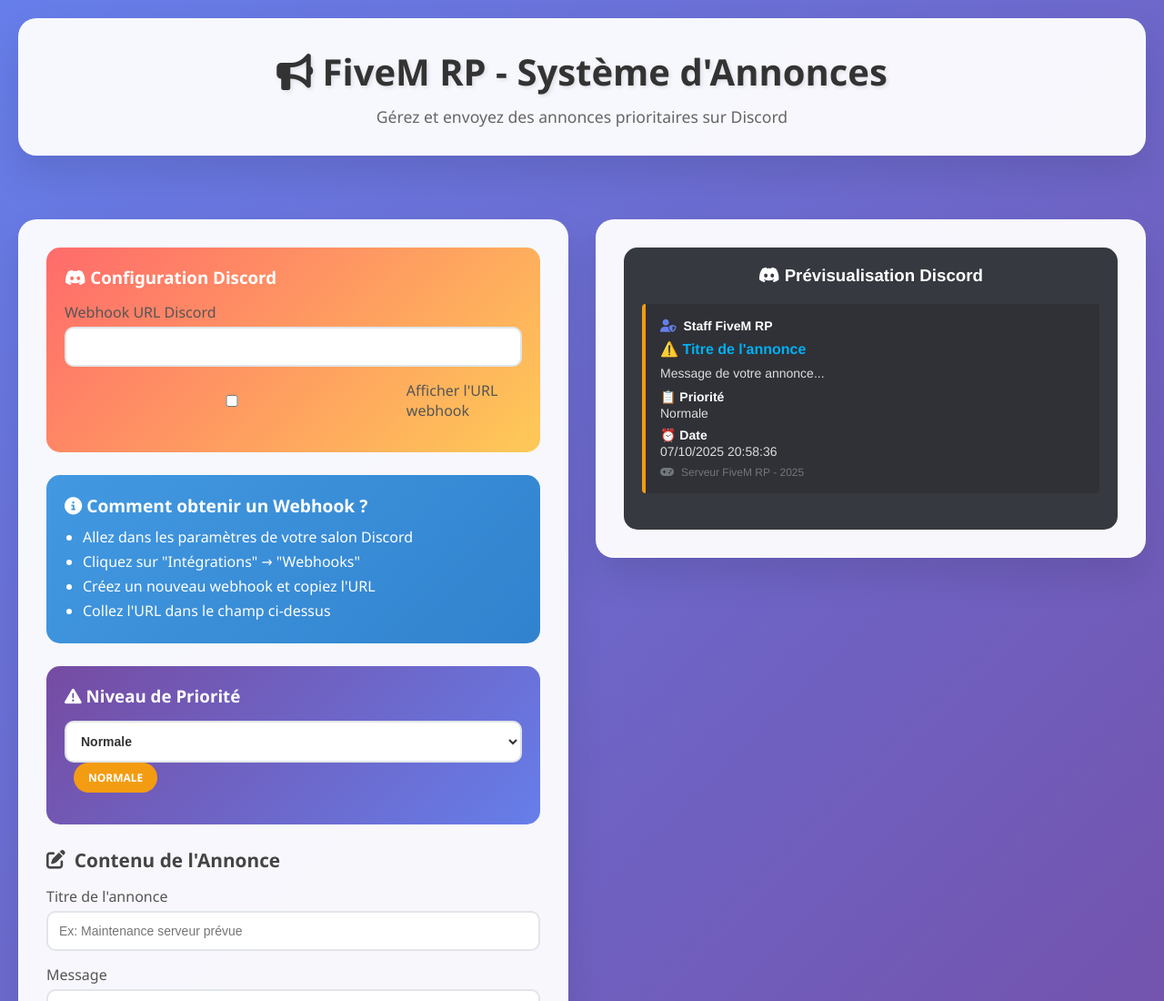
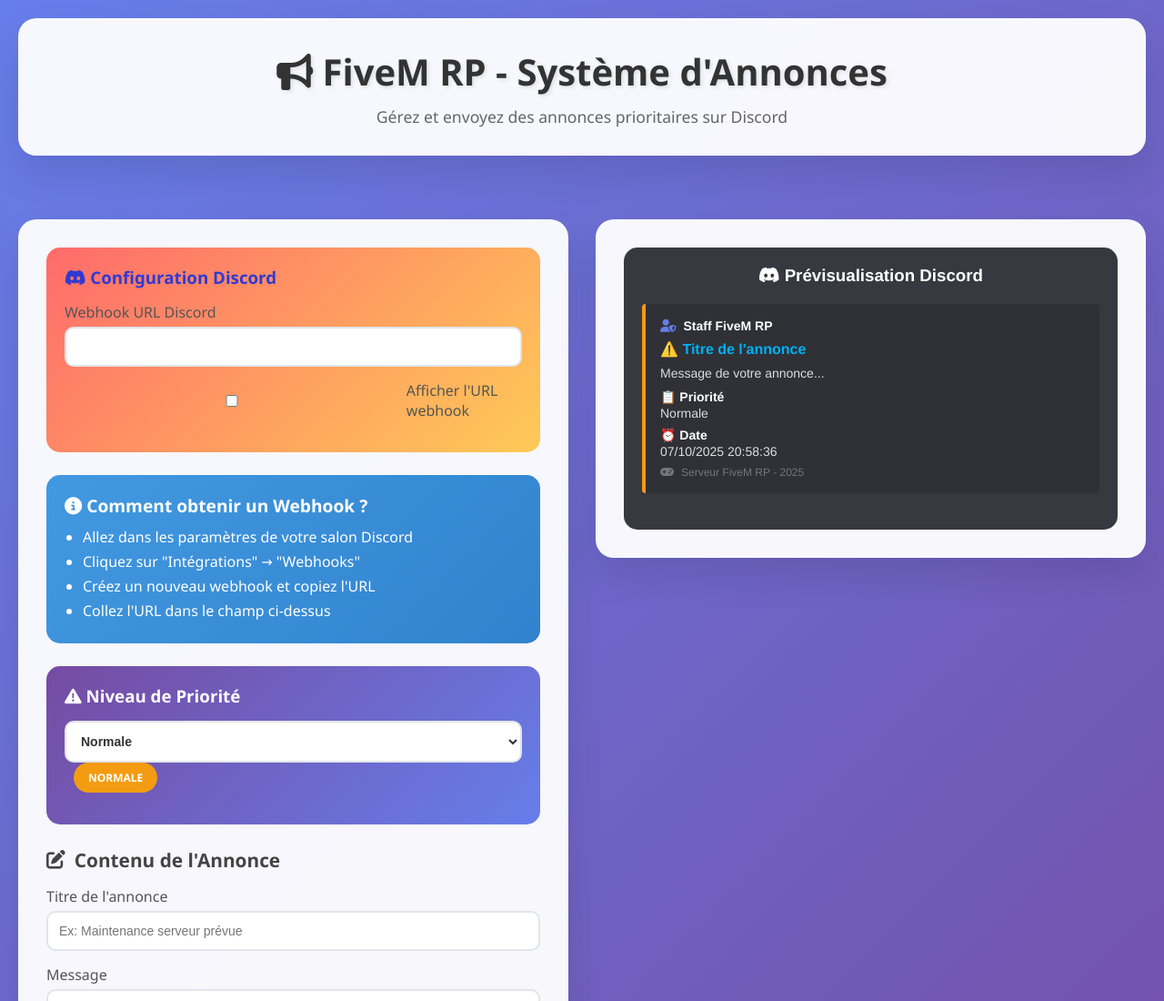
Before and after one commit to Paul-Leblanc25/paul-leblanc25.github.io, a plain HTML site: page index.html in a window 1280 px wide. Shown: the top 1100 px of the page at 91% size. Drawn offline with Linux system fonts and the light colour scheme.

Commit message:
Update index.html

```diff
--- a/index.html
+++ b/index.html
@@ -101,14 +101,14 @@
 
         .webhook-section {
             background: linear-gradient(135deg, #ff6b6b, #feca57);
-            color: blue;
+            color: #303ad2;
             border-radius: 15px;
             padding: 20px;
             margin-bottom: 25px;
         }
 
         .webhook-section h3 {
-            color: white;
+            color: #303ad2;
             margin-bottom: 15px;
         }
 
```
